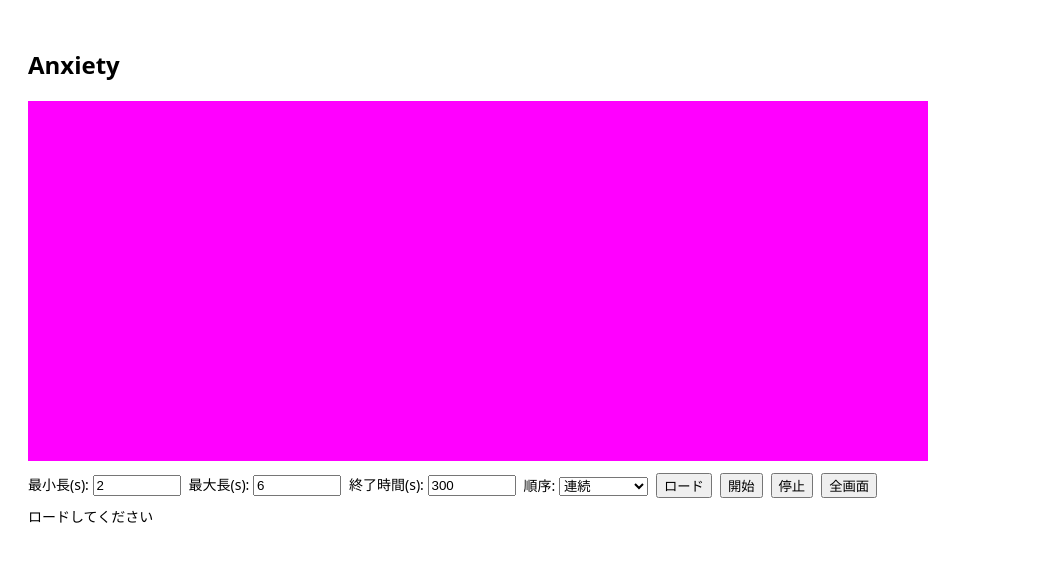
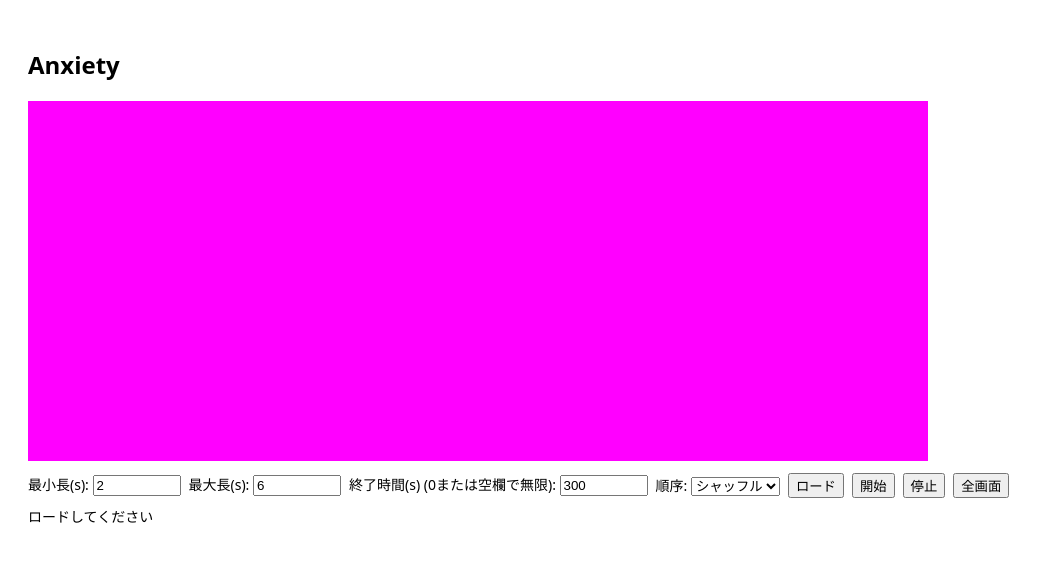
Before and after one commit to MagicET/acvideo, a plain HTML site: page index.html in a window 1280 px wide. Shown: the whole page, without its empty margins (0-1044 px from the left). Drawn offline with Linux system fonts and the light colour scheme.

Commit message:
終了時間を設定しない方法を追加

```diff
--- a/index.html
+++ b/index.html
@@ -25,8 +25,8 @@
     <div class="controls">
         <label>最小長(s): <input id="minSec" type="number" value="2" min="0.1" step="0.1"></label>
         <label>最大長(s): <input id="maxSec" type="number" value="6" min="0.1" step="0.1"></label>
-        <label>終了時間(s): <input id="fullDuration" type="number" value="300" min="1" step="30"></label>
-        <label>順序: <select id="order"><option value="sequential">連続</option><option value="shuffle">シャッフル</option></select></label>
+        <label>終了時間(s) (0または空欄で無限): <input id="fullDuration" type="number" value="300" min="1" step="30"></label>
+        <label>順序: <select id="order"><option value="shuffle">シャッフル</option><option value="sequential">連続</option></select></label>
         <button id="loadBtn">ロード</button>
         <button id="startBtn">開始</button>
         <button id="stopBtn">停止</button>
@@ -176,10 +176,13 @@
             running = true;
             updateStatus('開始します...');
             await loadAndPlayCurrent("startBtn");
+            if (fullDuration.value && fullDuration.value != 0) {
             setTimeout(() => {
                 stop();
                 updateStatus("終了しました");
             }, fullDuration.value * 1000)
+            }
+
         });
 
         stopBtn.addEventListener('click', ()=>{
```
